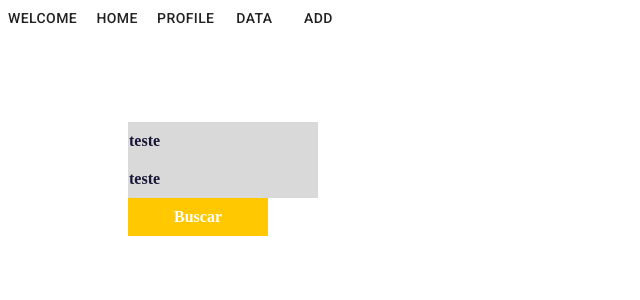
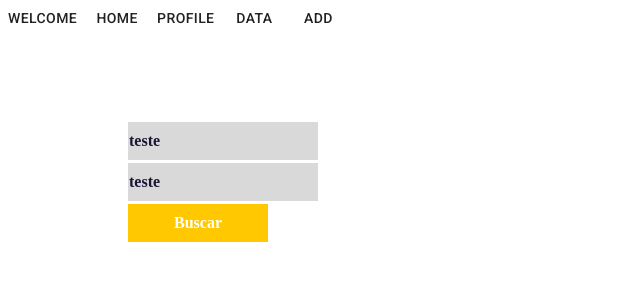
Before and after one commit to Wanhenri/Projeto-ERP, a React (Create React App) app in the folder app/: page /product in a window 1280 px wide. Shown: the top 300 px of the page, without its empty margins (0-640 px from the left). Built offline with nearby package versions, Linux system fonts and the light colour scheme.

Commit message:
atualizado

```diff
--- a/app/src/component/FormLeadProduct/index.js
+++ b/app/src/component/FormLeadProduct/index.js
@@ -31,13 +31,16 @@ const FormLeadProduct = props => {
             <Container>
                 <ContainerInput>
                     <InputData
+
                       placeholder="teste"
                     />
                     <InputData
+                      style={{marginTop: "3px"}}
                       placeholder="teste"
                     />
                 </ContainerInput>
                 <Btn
+                  style={{marginTop: "3px"}}
                 >
                   {loading ? "Buscando..." : "Buscar"}
                 </Btn>
```
